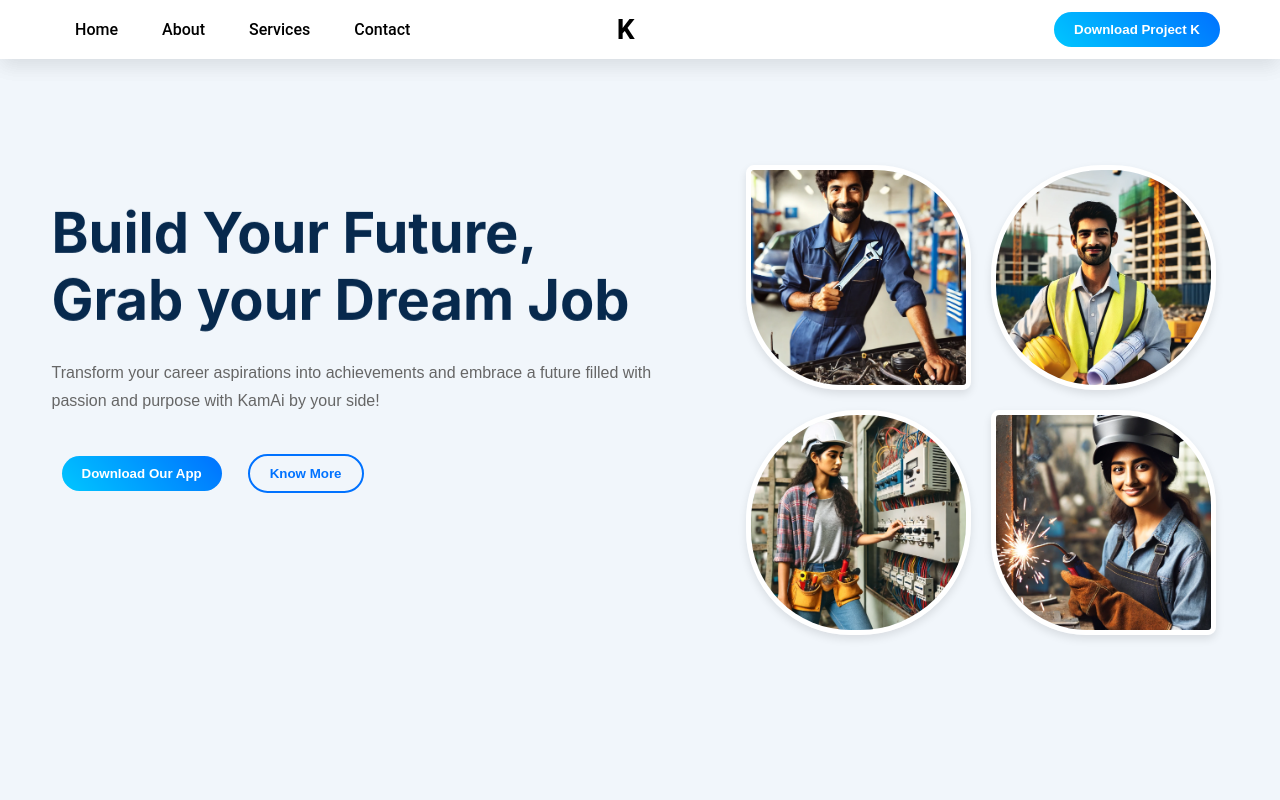
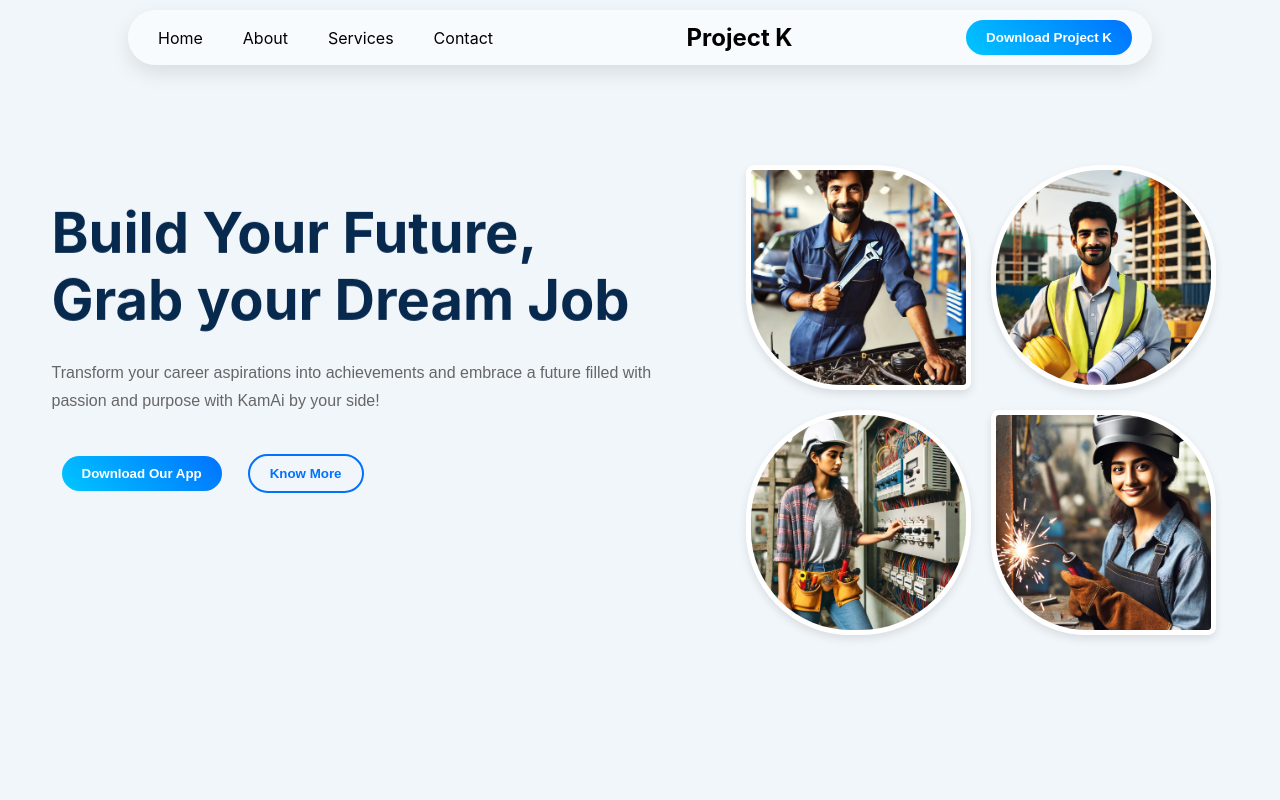
Before and after one commit to Neelapuharsha/Kamai, a React (Create React App) app: page / in a window 1280 px wide. Shown: the top 800 px of the page. Built offline with nearby package versions, Linux system fonts and the light colour scheme.

Commit message:
upadated header1.js  by ali

```diff
--- a/package.json
+++ b/package.json
@@ -6,6 +6,7 @@
     "@fortawesome/free-solid-svg-icons": "^6.5.2",
     "@fortawesome/react-fontawesome": "^0.2.2",
     "@fullpage/react-fullpage": "^0.1.42",
+    "@studio-freight/lenis": "^1.0.42",
     "@testing-library/jest-dom": "^5.17.0",
     "@testing-library/react": "^13.4.0",
     "@testing-library/user-event": "^13.5.0",
@@ -22,6 +23,7 @@
     "react-spring": "^9.7.3",
     "react-transition-group": "^4.4.5",
     "slick-carousel": "^1.8.1",
+    "split-type": "^0.3.4",
     "web-vitals": "^2.1.4"
   },
   "scripts": {
--- a/src/App.js
+++ b/src/App.js
@@ -11,7 +11,6 @@ import Highlights from './components/Section/Highlights'
 import Sphere from './components/Sphere/Sphere';
 import Why from './components/problemWhy/why';
 import Header1 from './components/Header/Header1';
-import CircularHeader from './components/Header/CircularHeader';
 // import HighlightsMain from './components/Section/Highlights';
 
 
@@ -20,7 +19,6 @@ function App() {
     <div className="App">
 
       <Header1 />
-     <CircularHeader/>
 
       <Section
         borderTopRightRadius="0px"
--- a/src/components/Header/Header1.css
+++ b/src/components/Header/Header1.css
@@ -1,4 +1,4 @@
-.header {
+/* .header {
     position: fixed;
     top: 0;
     left: 0;
@@ -17,7 +17,7 @@
     backdrop-filter: blur(3px);
     margin-top: 10px;
     box-shadow: 0 8px 20px rgba(0, 0, 0, 0.1);
-    /* Layered box shadow */
+
 }
 
 
@@ -57,7 +57,138 @@
 
 .btn {
     background-color: blue;
-    /* Example button styles */
+
+    color: white;
+    padding: 10px 20px;
+    border: none;
+    cursor: pointer;
+}
+
+.btn.hidden {
+    display: none;
+}
+
+.menu.hidden {
+    display: none;
+} */
+
+/* .header {
+    position: fixed;
+    top: 0;
+    left: 10%;
+    width: 80%;
+    border-radius: 50px;
+    background: rgba(255, 255, 255, 0.5);
+    -webkit-backdrop-filter: blur(3px);
+    backdrop-filter: blur(3px);
+    margin-top: 10px;
+    box-shadow: 0 8px 20px rgba(0, 0, 0, 0.1);
+    z-index: 1000;
+    transition: left 0.3s ease, width 0.3s ease, background-color 0.3s ease, border-radius 0.3s ease, background 0.3s ease, backdrop-filter 0.3s ease, -webkit-backdrop-filter 0.3s ease, margin-top 0.3s ease, box-shadow 0.3s ease;
+}
+
+.header.scrolled {
+    left: 50%;
+    width: 3.8%;
+}
+
+.nav {
+    display: flex;
+    justify-content: space-between;
+    align-items: center;
+    padding: 10px 20px;
+}
+
+.menu {
+    list-style-type: none;
+    display: flex;
+    padding: 0;
+}
+
+.menu li {
+    margin-right: 20px;
+}
+
+.logo {
+    font-size: 1.5rem;
+    font-weight: bold;
+    cursor: pointer;
+}
+
+.btn {
+    background-color: blue;
+    color: white;
+    padding: 10px 20px;
+    border: none;
+    cursor: pointer;
+}
+
+.btn.hidden {
+    display: none;
+}
+
+.menu.hidden {
+    display: none;
+} */
+
+.header {
+    position: fixed;
+    top: 0;
+    left: 10%;
+    width: 80%;
+    border-radius: 50px;
+    background: rgba(255, 255, 255, 0.5);
+    -webkit-backdrop-filter: blur(3px);
+    backdrop-filter: blur(3px);
+    margin-top: 10px;
+    box-shadow: 0 8px 20px rgba(0, 0, 0, 0.1);
+    z-index: 1000;
+    transition: left 0.3s ease, width 0.3s ease, background-color 0.3s ease, border-radius 0.3s ease, background 0.3s ease, backdrop-filter 0.3s ease, -webkit-backdrop-filter 0.3s ease, margin-top 0.3s ease, box-shadow 0.3s ease;
+}
+.flag {
+    position: fixed;
+    top: 0;
+    left: 10% !important;
+    width: 80% !important;
+    border-radius: 50px;
+    background: rgba(255, 255, 255, 0.5);
+    -webkit-backdrop-filter: blur(3px);
+    backdrop-filter: blur(3px);
+    margin-top: 10px;
+    box-shadow: 0 8px 20px rgba(0, 0, 0, 0.1);
+    z-index: 1000;
+    transition: left 0.3s ease, width 0.3s ease, background-color 0.3s ease, border-radius 0.3s ease, background 0.3s ease, backdrop-filter 0.3s ease, -webkit-backdrop-filter 0.3s ease, margin-top 0.3s ease, box-shadow 0.3s ease;
+}
+.header.scrolled {
+    left: 50%;
+    width: 3.8%;
+}
+
+.nav {
+    display: flex;
+    justify-content: space-between;
+    align-items: center;
+    padding: 10px 20px;
+}
+
+.menu {
+    list-style-type: none;
+    display: flex;
+    padding: 0;
+}
+
+.menu li {
+    margin-right: 20px;
+}
+
+.logo {
+    font-size: 1.5rem;
+    font-weight: bold;
+    cursor: pointer;
+}
+
+.btn {
+    background-color: blue;
     color: white;
     padding: 10px 20px;
     border: none;
@@ -71,3 +202,8 @@
 .menu.hidden {
     display: none;
 }
+
+
+.nav.scrolled {
+    box-shadow: 0 0 20px rgba(0, 0, 255, 0.5), 0 0 40px rgba(0, 0, 255, 0.3), 0 0 60px rgba(0, 0, 255, 0.2), 0 0 80px rgba(0, 0, 255, 0.1); /* Blue glow effect when scrolled */
+}
--- a/src/components/Header/Header1.js
+++ b/src/components/Header/Header1.js
@@ -1,15 +1,71 @@
+// import React, { useState, useEffect } from 'react';
+// import './Header1.css';
+// import Button from '../Buttons/Button';
+
+// function Header1() {
+//   const [scrolled, setScrolled] = useState(false);
+//   const [expanded, setExpanded] = useState(false);
+//   const [flag, setFlag] = useState(false);
+
+
+//   useEffect(() => {
+//     const handleScroll = () => {
+//       const isScrolled = window.scrollY > 0;
+
+//       setScrolled(isScrolled);
+
+//     };
+
+//     window.addEventListener('scroll', handleScroll);
+
+//     return () => {
+//       window.removeEventListener('scroll', handleScroll);
+//     };
+//   }, []);
+
+//   const handleLogoClick = () => {
+//     setExpanded(!expanded);
+//     setFlag(!flag)
+//   };
+
+//   return (
+//     <header className={`header ${scrolled ? 'scrolled' : ''} ${expanded ? 'expanded' : ''} ${flag ? 'flag' : ''}`}>
+//       <nav className="nav">
+//         <ul className={`menu ${scrolled && !expanded ? 'hidden' : ''}`}>
+//           <li>Home</li>
+//           <li>About</li>
+//           <li>Services</li>
+//           <li>Contact</li>
+//         </ul>
+//         <div className="logo" onClick={handleLogoClick}>
+//           {expanded ? 'Project K' : 'K'}
+//         </div>
+//         <Button className={`btn ${scrolled && !expanded ? 'hidden' : ''}`} text="Download Project K" textColor="white" />
+//       </nav>
+//     </header>
+//   );
+// }
+
+// export default Header1;
 import React, { useState, useEffect } from 'react';
 import './Header1.css';
 import Button from '../Buttons/Button';
 
 function Header1() {
   const [scrolled, setScrolled] = useState(false);
-  const [expanded, setExpanded] = useState(false);
+  const [expanded, setExpanded] = useState(true);
+  const [flag, setFlag] = useState(false);
 
   useEffect(() => {
     const handleScroll = () => {
       const isScrolled = window.scrollY > 0;
       setScrolled(isScrolled);
+
+      // Add condition to set flag to false when scrolled is true
+      if (isScrolled) {
+        setFlag(false);
+        setExpanded(false);
+      }
     };
 
     window.addEventListener('scroll', handleScroll);
@@ -17,14 +73,15 @@ function Header1() {
     return () => {
       window.removeEventListener('scroll', handleScroll);
     };
-  }, []);
+  }, []); // Empty dependency array means this effect runs only once on mount and cleans up on unmount
 
   const handleLogoClick = () => {
     setExpanded(!expanded);
+    setFlag(!flag);
   };
 
   return (
-    <header className={`header ${scrolled ? 'scrolled' : ''} ${expanded ? 'expanded' : ''}`}>
+    <header className={`header ${scrolled ? 'scrolled' : ''} ${expanded ? 'expanded' : ''} ${flag ? 'flag' : ''}`}>
       <nav className="nav">
         <ul className={`menu ${scrolled && !expanded ? 'hidden' : ''}`}>
           <li>Home</li>
@@ -33,7 +90,7 @@ function Header1() {
           <li>Contact</li>
         </ul>
         <div className="logo" onClick={handleLogoClick}>
-          {expanded ? 'Project K' : 'K'}
+          {scrolled ? 'K' : 'Project K'}
         </div>
         <Button className={`btn ${scrolled && !expanded ? 'hidden' : ''}`} text="Download Project K" textColor="white" />
       </nav>
```
Also changed, not shown: src/components/Header/Header.js (+118 -24 lines), src/components/problemWhy/why.js (line endings or trailing spaces), 1 other file (tests, documents, lock files or other folders).
